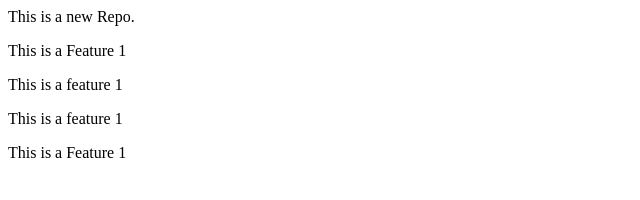
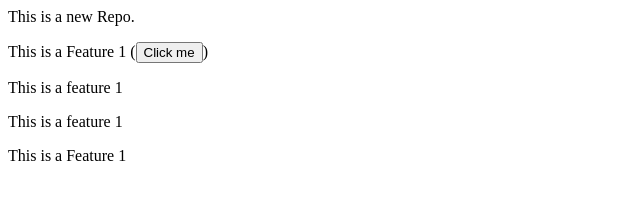
Before and after one commit to Nischal-Nepal/Localrepo, a plain HTML site: page index.html in a window 1280 px wide. Shown: the whole page, without its empty margins (0-640 px from the left). Drawn offline with Linux system fonts and the light colour scheme.

Commit message:
Add new button feature

```diff
--- a/index.html
+++ b/index.html
@@ -1,5 +1,5 @@
 <p>This is a new Repo.</p>
-<p>This is a Feature 1</p>
+<p>This is a Feature 1 (<button>Click me</button>)</p>
 <p>This is a feature 1</p>
 <p>This is a feature 1</p>
 <p>This is a Feature 1</p>
```
